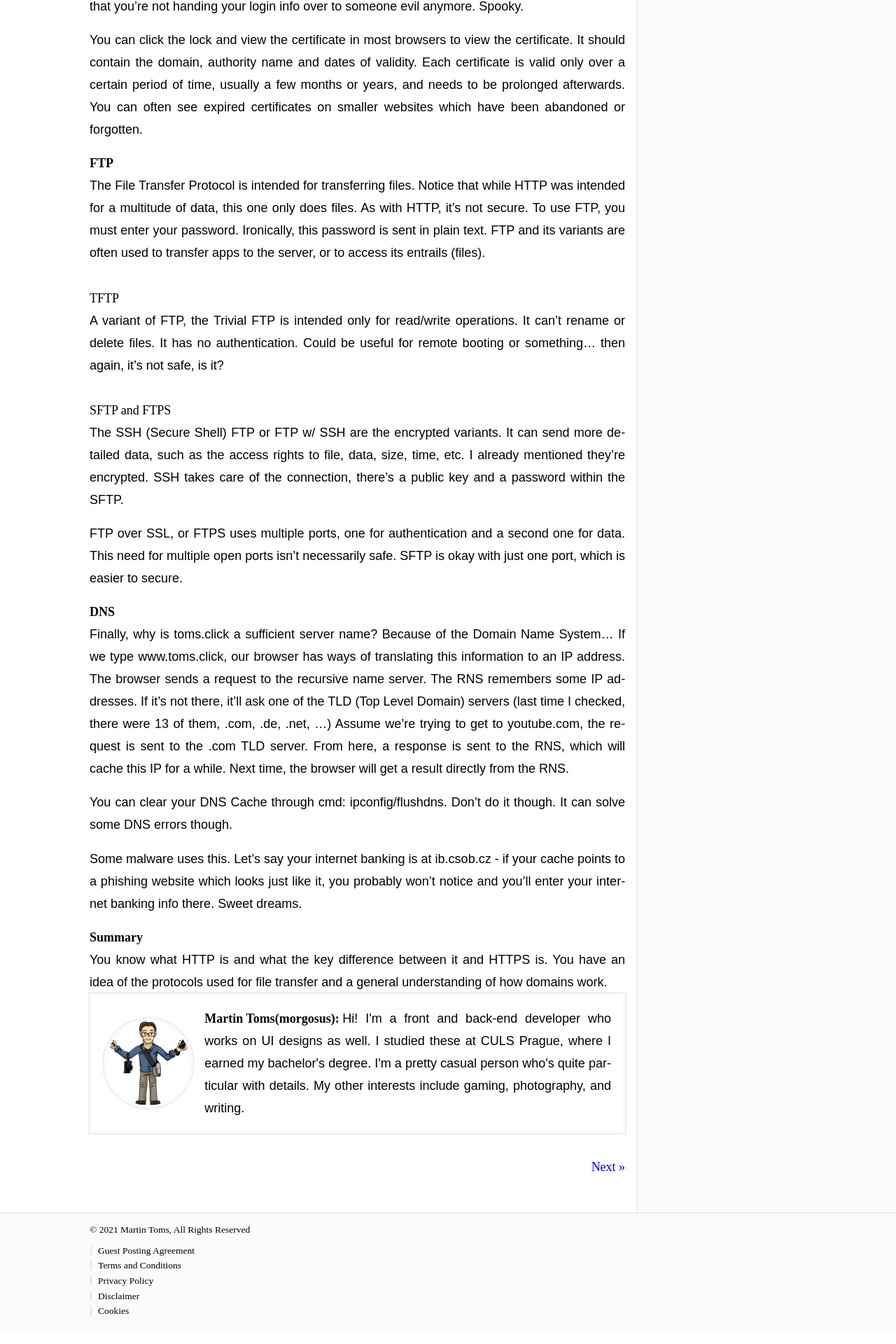
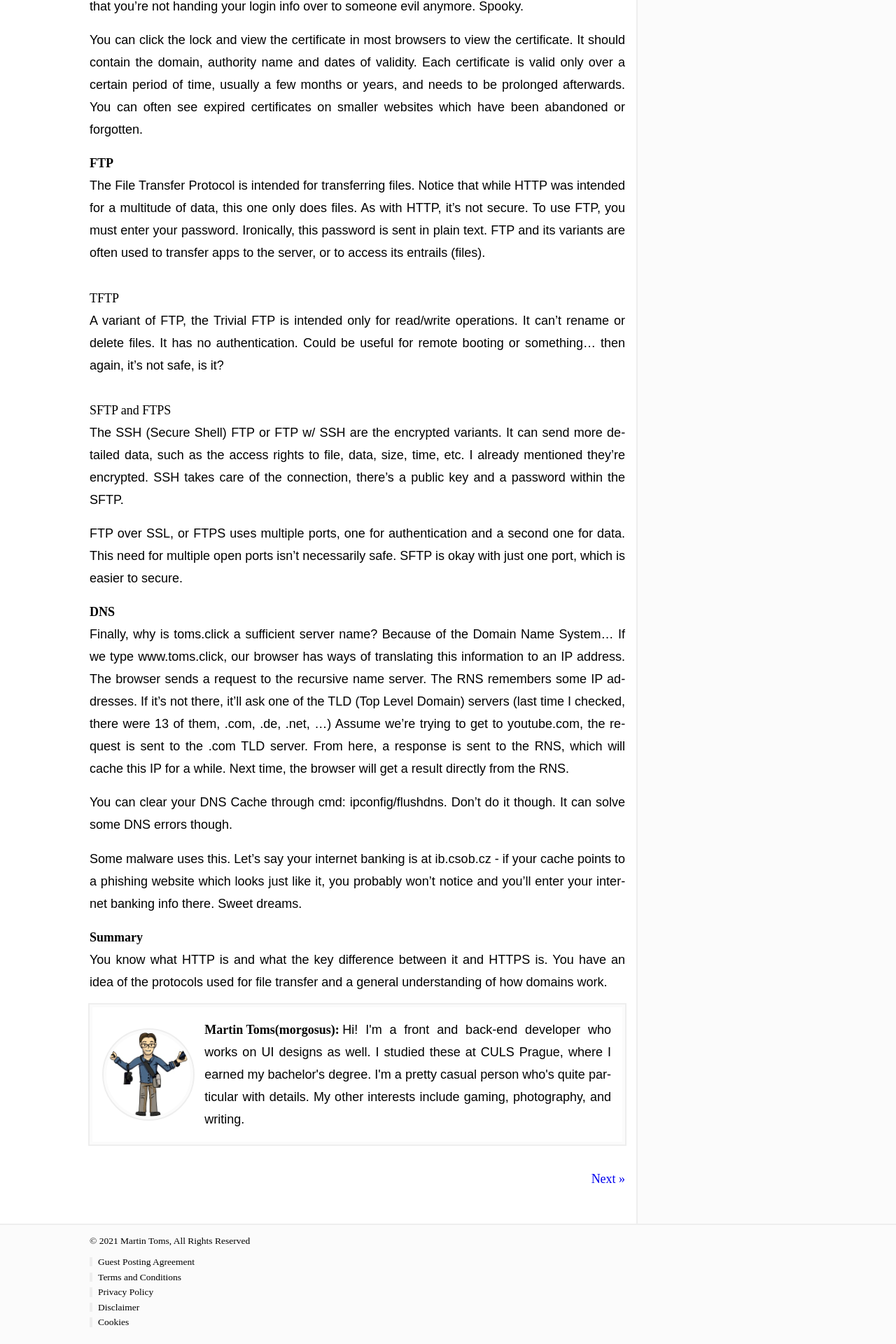
Before and after one commit to morgosus/morgosus.github.io, a Jekyll site: the page built from _posts/programming/2020-10-07-data-transfer-over-the-internet.md, in a window 1280 px wide. Shown: the part 2515-4435 px from the top of the page at 70% size. Built offline with Jekyll 4.4.1, drawn with Linux system fonts in a browser that asks for light colours; nearby versions of some CDN libraries; some web fonts are replaced.

Commit message:
Add margin to the author field

```diff
--- a/_sass/component/post.sass
+++ b/_sass/component/post.sass
@@ -268,6 +268,7 @@
   margin-bottom: $s
   align-items: center
   position: relative
+  margin-top: $s !important
   figcaption
     display: none
   .thumbnail
```
